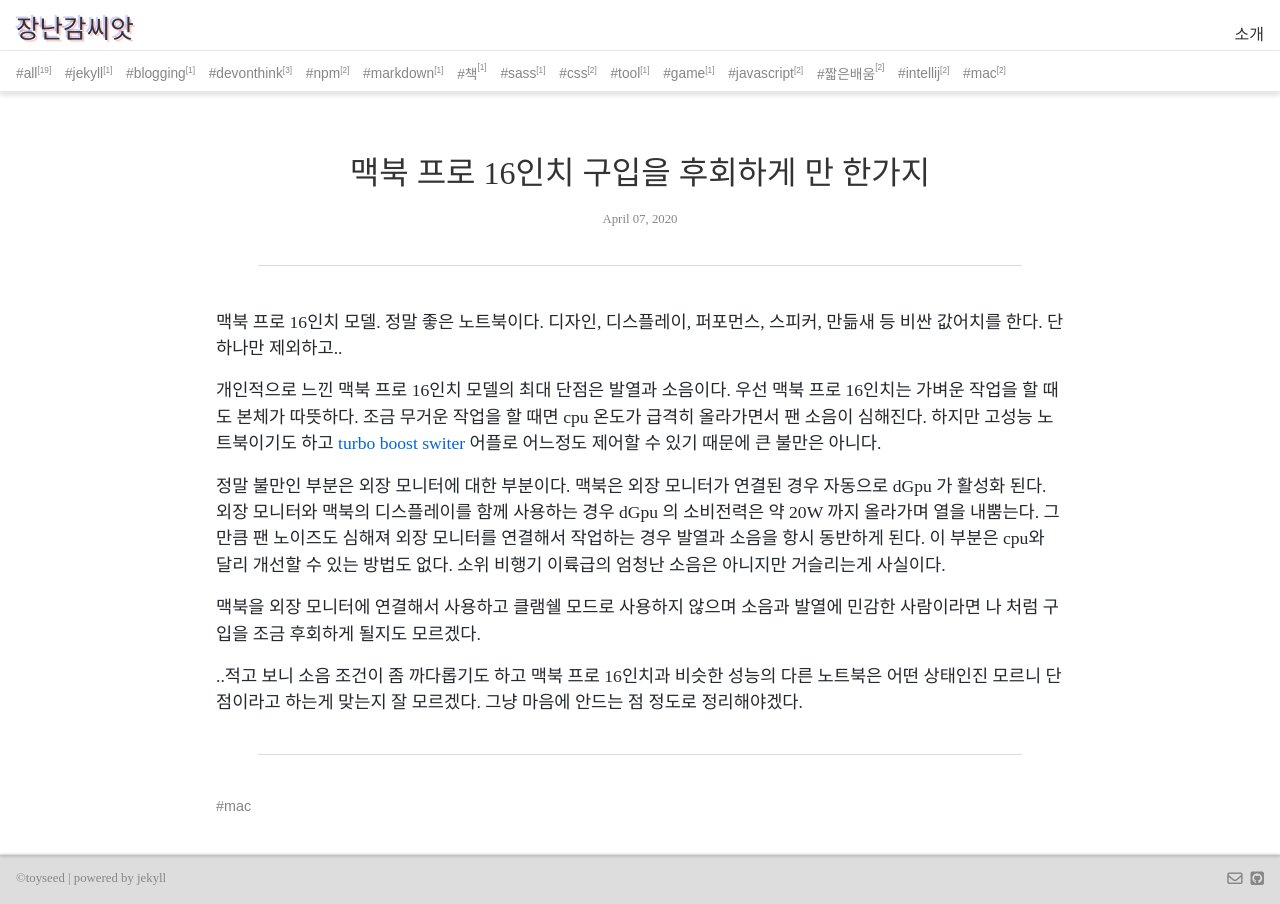
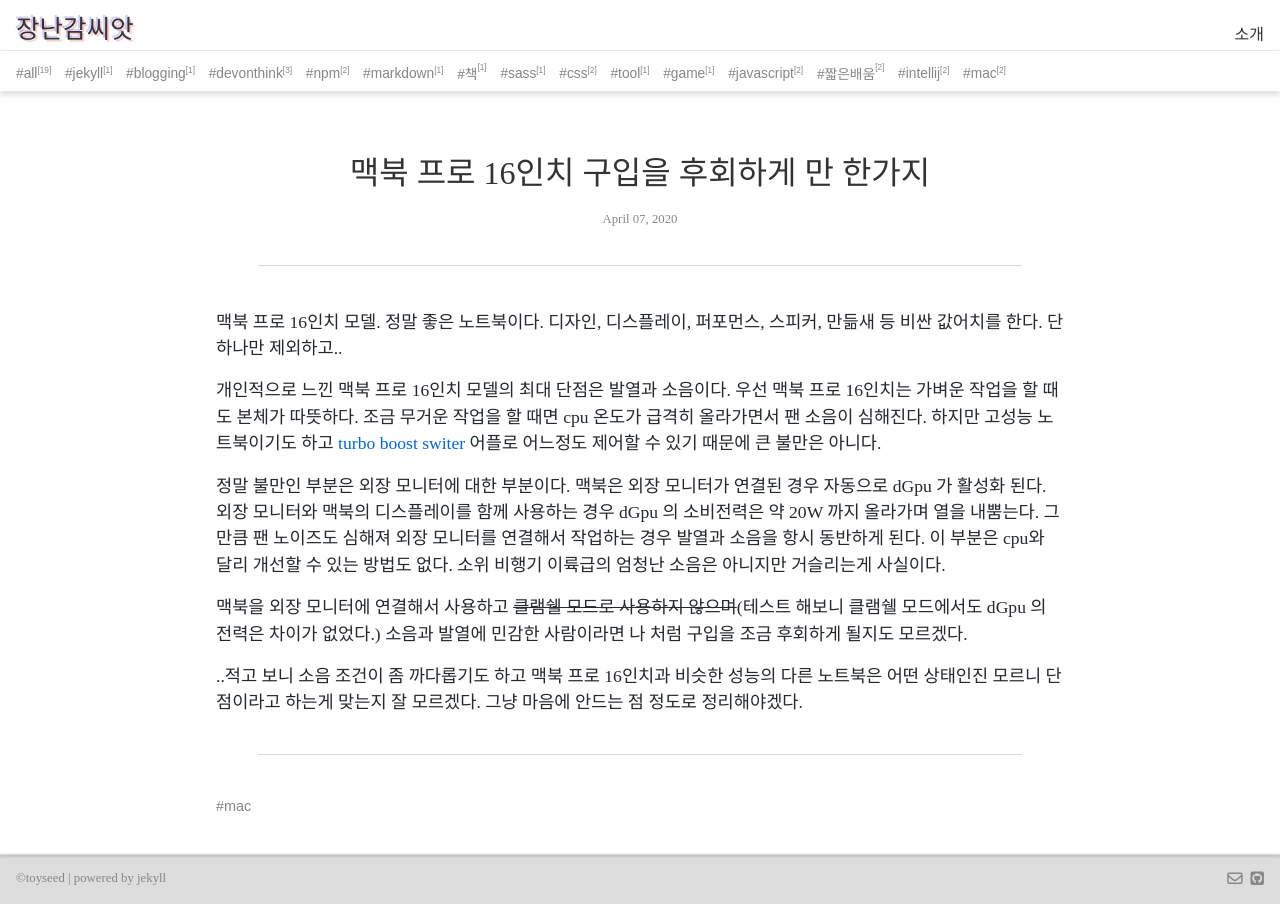
Before and after one commit to toyseed/toyseed.github.io, a Jekyll site: the page built from _posts/2020-04-07-macbook-defects.md, in a window 1280 px wide. Built offline with Jekyll 4.4.1, drawn with Linux system fonts in a browser that asks for light colours; nearby versions of some CDN libraries.

Commit message:
update post

```diff
--- a/_posts/2020-04-07-macbook-defects.md
+++ b/_posts/2020-04-07-macbook-defects.md
@@ -12,6 +12,6 @@
 
 정말 불만인 부분은 외장 모니터에 대한 부분이다. 맥북은 외장 모니터가 연결된 경우 자동으로 dGpu 가 활성화 된다. 외장 모니터와 맥북의 디스플레이를 함께 사용하는 경우 dGpu 의 소비전력은 약 20W 까지 올라가며 열을 내뿜는다. 그만큼 팬 노이즈도 심해져 외장 모니터를 연결해서 작업하는 경우 발열과 소음을 항시 동반하게 된다. 이 부분은 cpu와 달리 개선할 수 있는 방법도 없다. 소위 비행기 이륙급의 엄청난 소음은 아니지만 거슬리는게 사실이다.
 
-맥북을 외장 모니터에 연결해서 사용하고 클램쉘 모드로 사용하지 않으며 소음과 발열에 민감한 사람이라면 나 처럼 구입을 조금 후회하게 될지도 모르겠다.
+맥북을 외장 모니터에 연결해서 사용하고 ~~클램쉘 모드로 사용하지 않으며~~(테스트 해보니 클램쉘 모드에서도 dGpu 의 전력은 차이가 없었다.) 소음과 발열에 민감한 사람이라면 나 처럼 구입을 조금 후회하게 될지도 모르겠다.
 
 ..적고 보니 소음 조건이 좀 까다롭기도 하고 맥북 프로 16인치과 비슷한 성능의 다른 노트북은 어떤 상태인진 모르니 단점이라고 하는게 맞는지 잘 모르겠다. 그냥 마음에 안드는 점 정도로 정리해야겠다.
```
